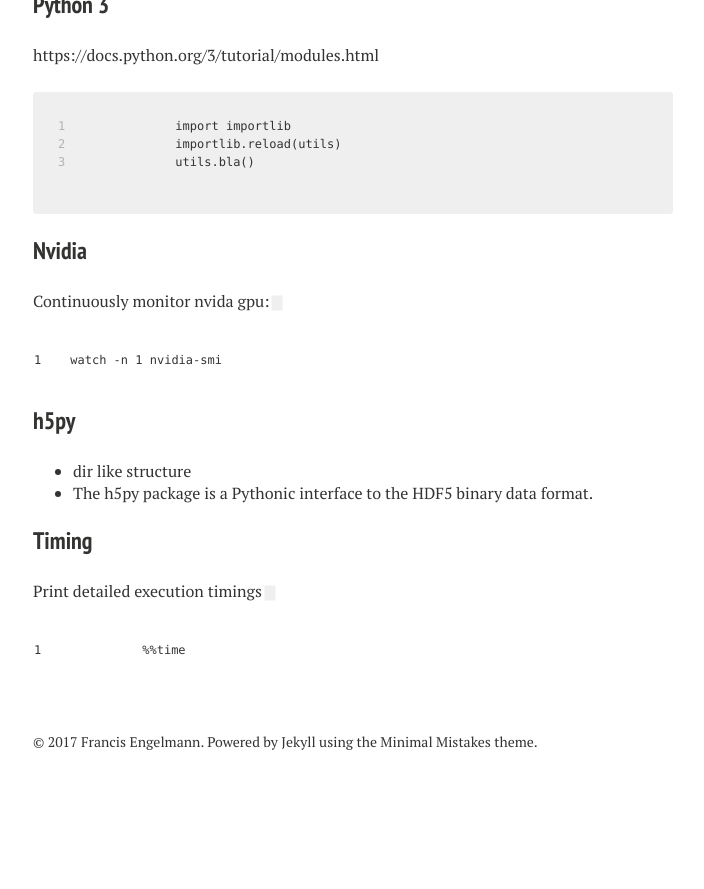
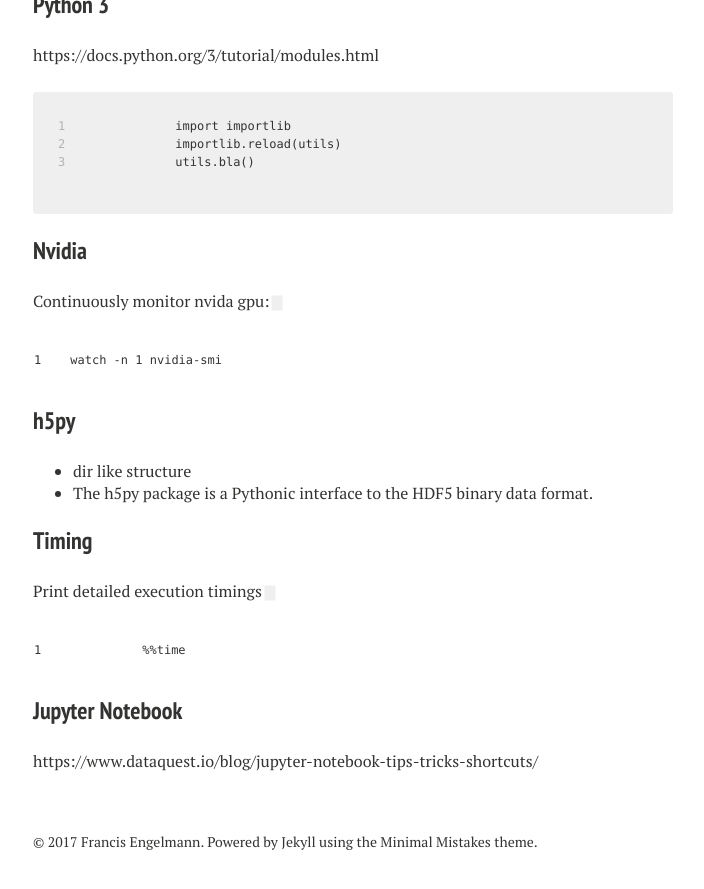
Before and after one commit to francisengelmann/francisengelmann.github.io, a Jekyll site: the page built from snippets.md, in a window 1280 px wide and 900 px high, scrolled down 1831 px. Shown: the top 889 px of the window, without its empty margins (287-991 px from the left). Built offline with Jekyll 4.4.1, drawn with Linux system fonts in a browser that asks for light colours; nearby versions of some CDN libraries; our own code applies the rules of GitHub Pages for plain Markdown files; before the commit the page ends 2631 px from its top, so only the background shows below that.

Commit message:
Update snippets.md

````diff
--- a/snippets.md
+++ b/snippets.md
@@ -45,3 +45,6 @@
 
 ### Timing
 Print detailed execution timings```%%time```
+
+### Jupyter Notebook
+https://www.dataquest.io/blog/jupyter-notebook-tips-tricks-shortcuts/
````
